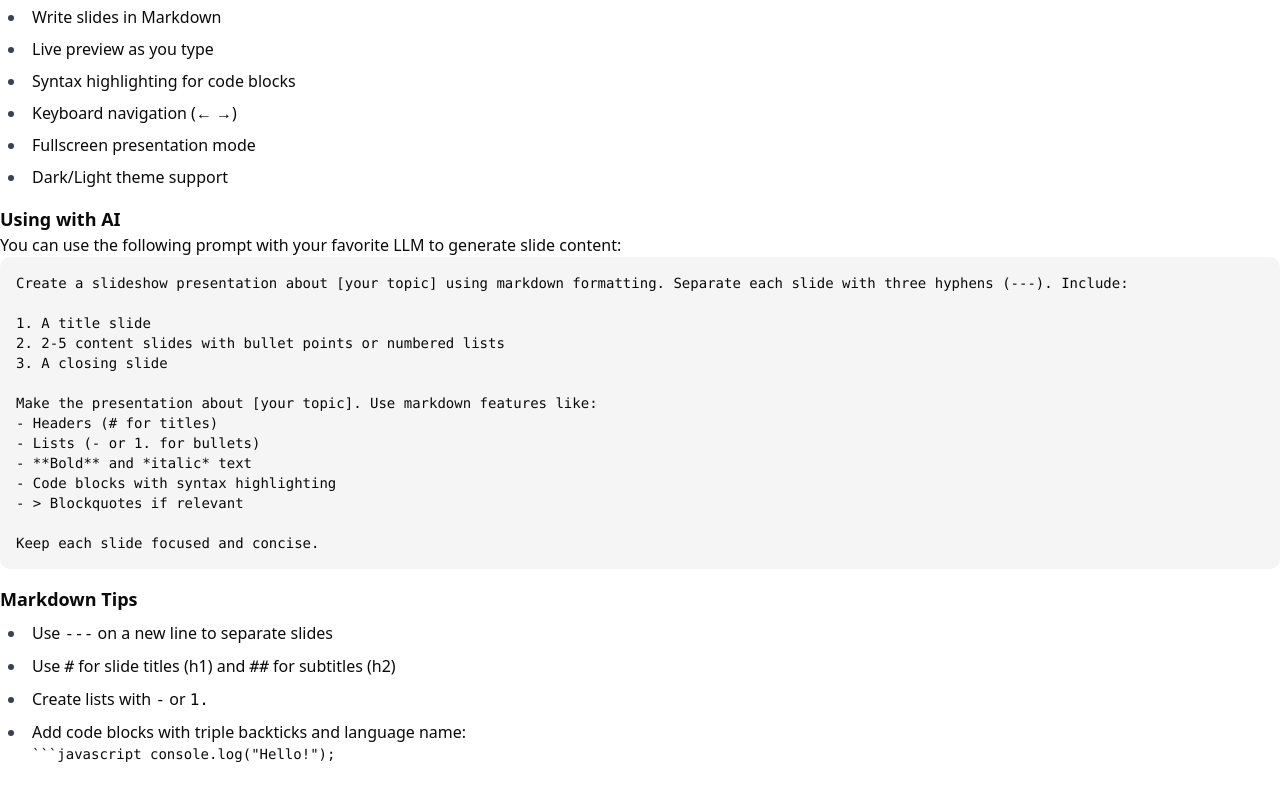
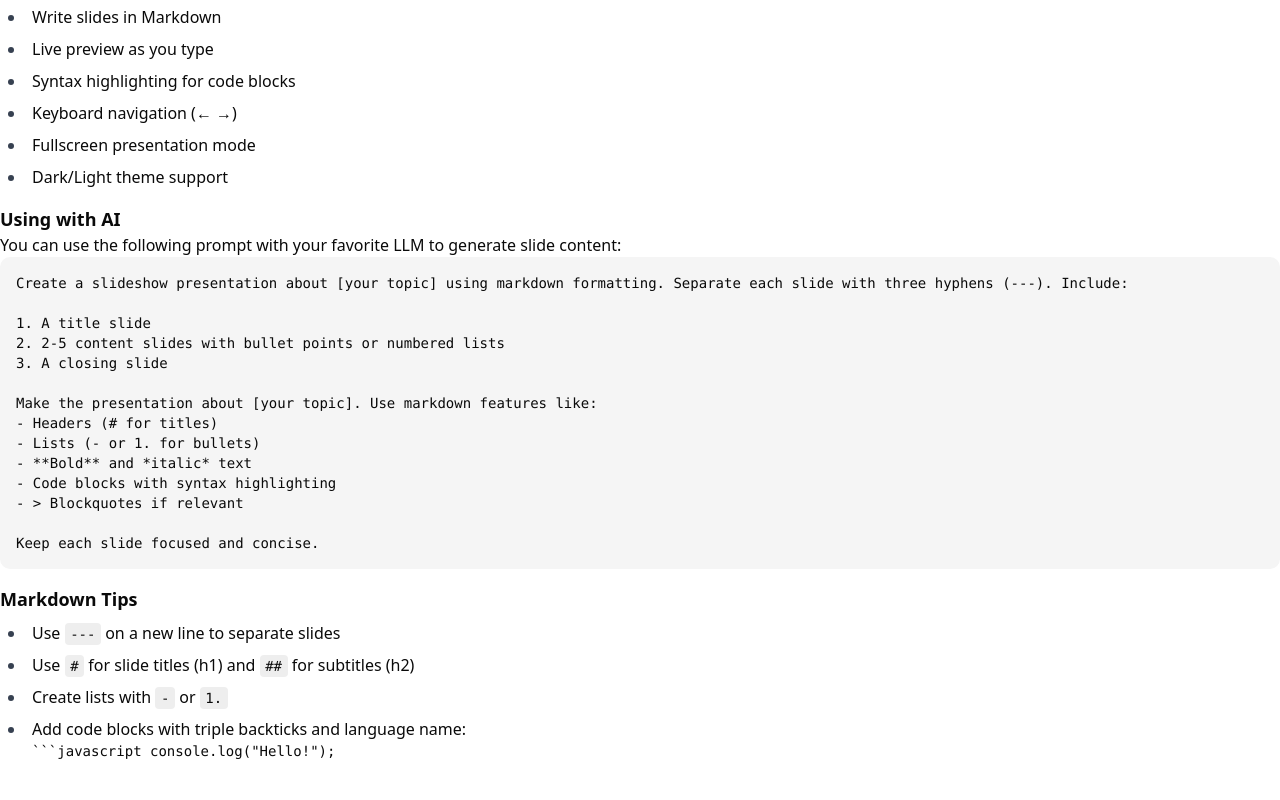
Before and after one commit to JackAlexRose/quack, a Next.js app: page / in a window 1280 px wide. Shown: the part 967-1767 px from the top of the page. Built offline with nearby package versions, Linux system fonts and the light colour scheme.

Commit message:
code formatting

```diff
--- a/src/app/globals.css
+++ b/src/app/globals.css
@@ -166,3 +166,15 @@ h4 {
 .prose ul > li::marker {
   color: rgb(55 65 81); /* text-gray-700 for light mode */
 }
+
+/* Style inline code blocks */
+.prose code:not(pre code) {
+  background-color: oklch(0.95 0 0);
+  padding: 0.2em 0.4em;
+  border-radius: 0.25rem;
+  font-size: 0.875em;
+}
+
+.dark .prose code:not(pre code) {
+  background-color: oklch(0.25 0 0);
+}
```
